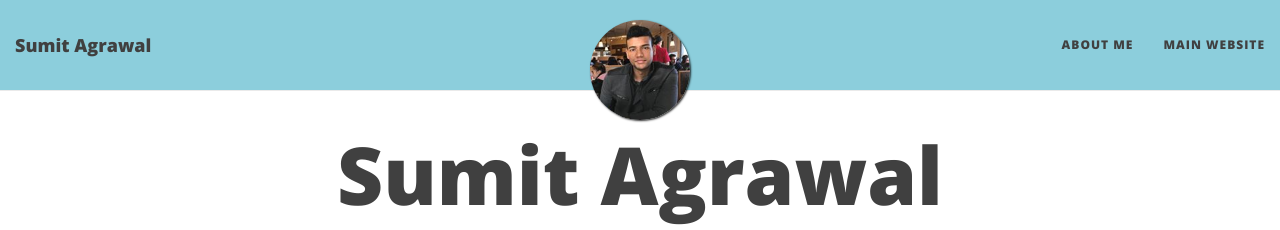
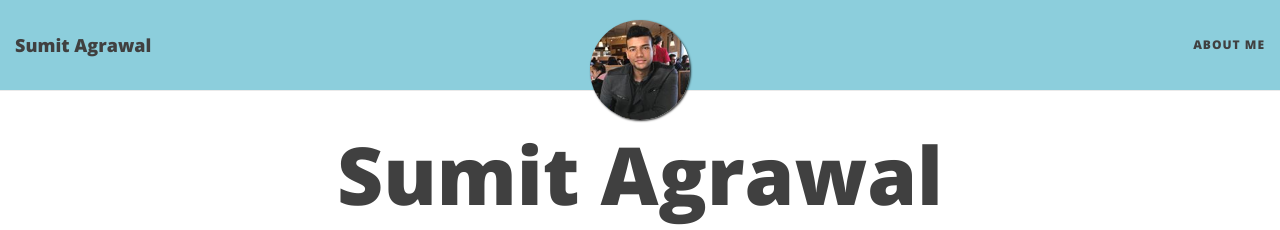
Before and after one commit to SumitAgr/Portfolio, a Jekyll site: the page built from index.md, in a window 1280 px wide. Shown: the top 230 px of the page. Built offline with Jekyll 4.4.1, drawn with Linux system fonts in a browser that asks for light colours; nearby versions of some CDN libraries.

Commit message:
Update _config.yml

```diff
--- a/_config.yml
+++ b/_config.yml
@@ -26,7 +26,7 @@ navbar-links:
 #  Blog: "blog"
 #  Projects: "projects"
   About Me: "aboutme"
-  Main Website: "https://sumitagrawal.com"
+#  Main Website: "https://sumitagrawal.com"
 
 # Image to show in the navigation bar - image must be a square (width = height)
 # Remove this parameter if you don't want an image in the navbar
```
